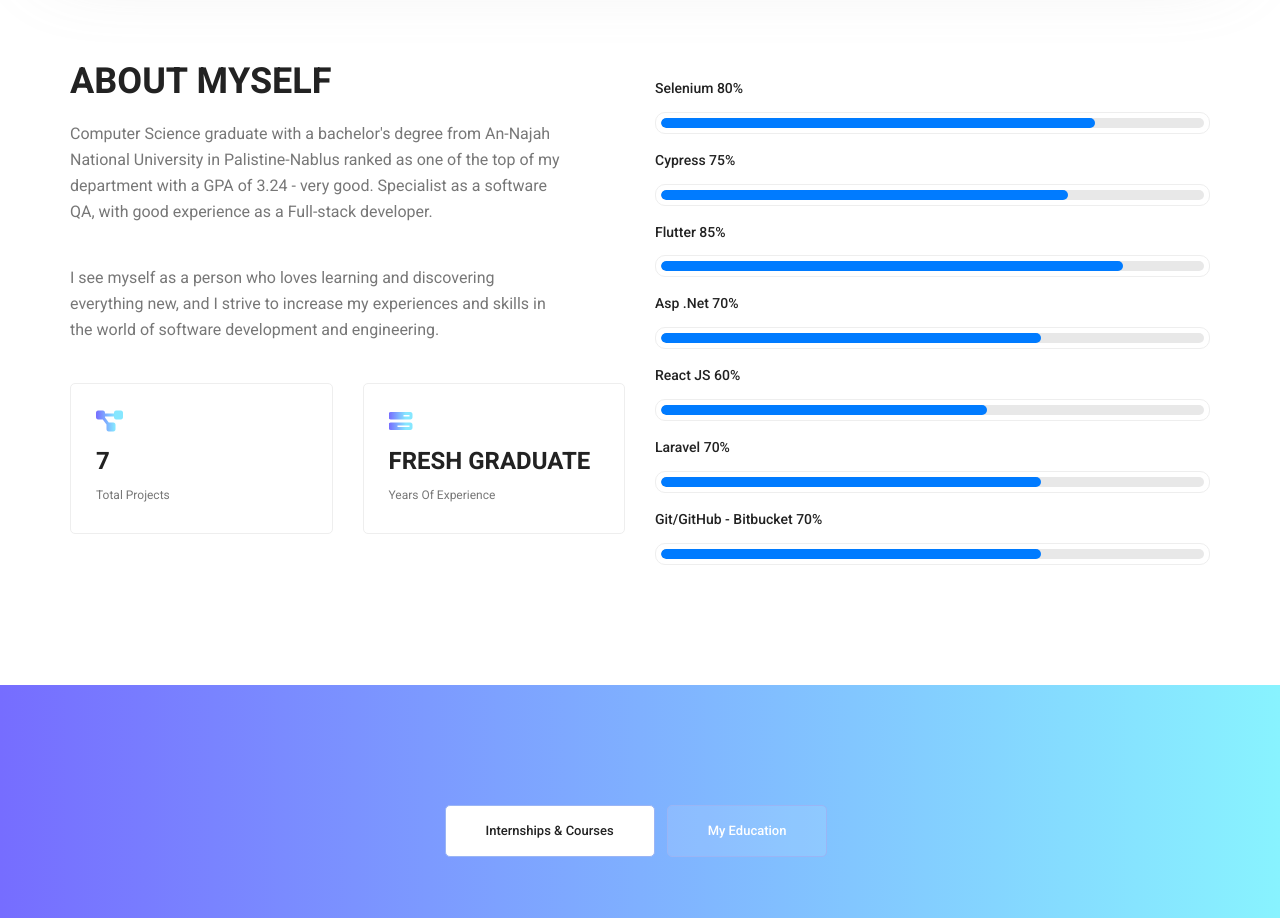
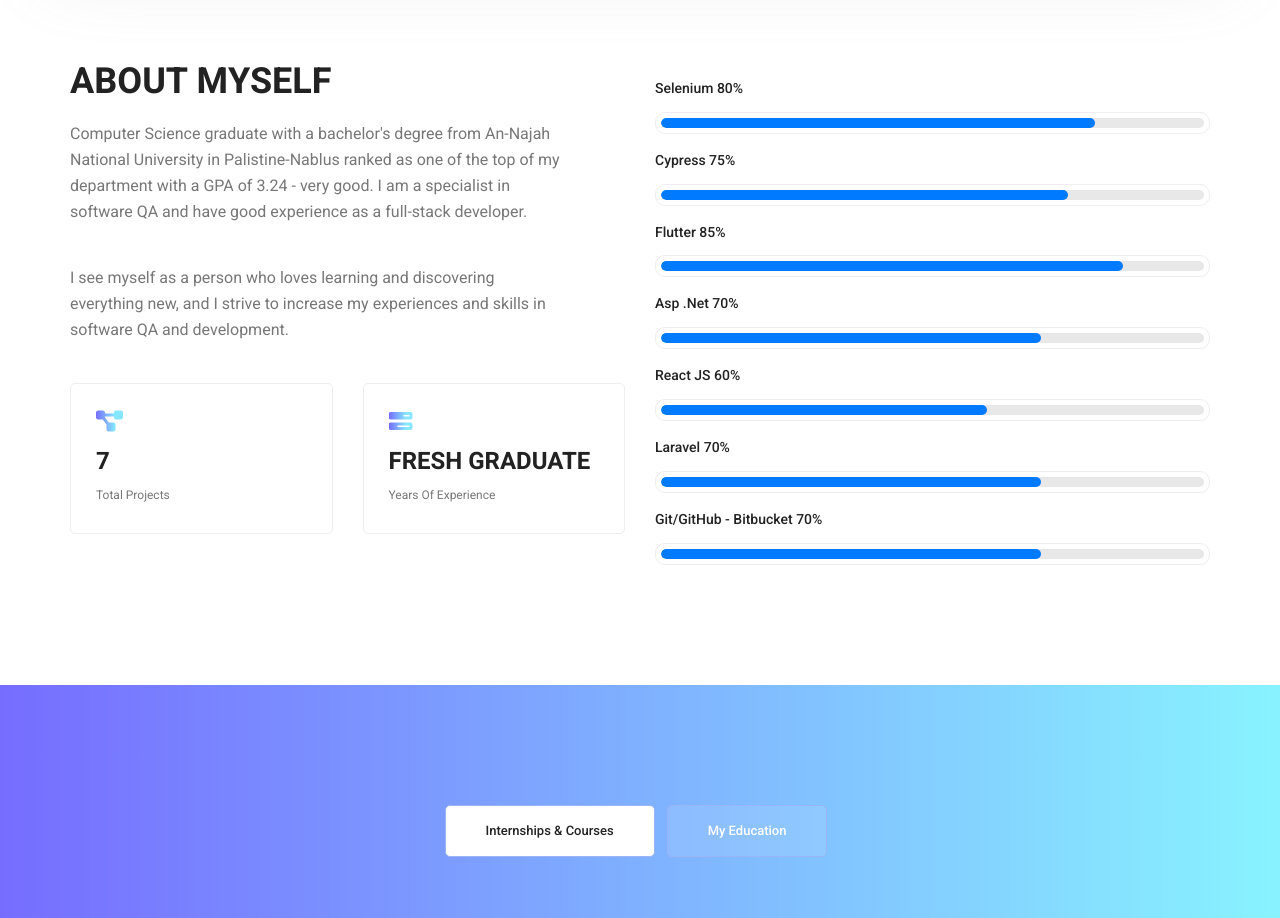
Before and after one commit to MohammadNasser-CS/2024Portfolio, a plain HTML site: page index.html in a window 1280 px wide. Shown: the part 1020-1938 px from the top of the page. Drawn offline with Linux system fonts and the light colour scheme; files that its build step writes are made by us from their sources.

Commit message:
uodate AboutMySelf

```diff
--- a/index.html
+++ b/index.html
@@ -100,9 +100,12 @@
 				<div class="col-lg-6">
 					<div class="welcome_text">
 						<h4>About Myself</h4>
-						<p>Computer Science graduate with a bachelor's degree from An-Najah National University in Palistine-Nablus ranked as one of the top of my department with a GPA of 3.24 - very good. Specialist as a software QA, with good experience as a Full-stack developer.</p>
+						<p>Computer Science graduate with a bachelor's degree from An-Najah National University in
+							Palistine-Nablus ranked as one of the top of my department with a GPA of 3.24 - very good. I
+							am a specialist in software QA and have good experience as a full-stack developer.
+						</p>
 						<p>I see myself as a person who loves learning and discovering everything new, and I strive to
-							increase my experiences and skills in the world of software development and engineering.</p>
+							increase my experiences and skills in software QA and development.</p>
 						<div class="row">
 							<div class="col-md-6">
 								<div class="wel_item">
```
